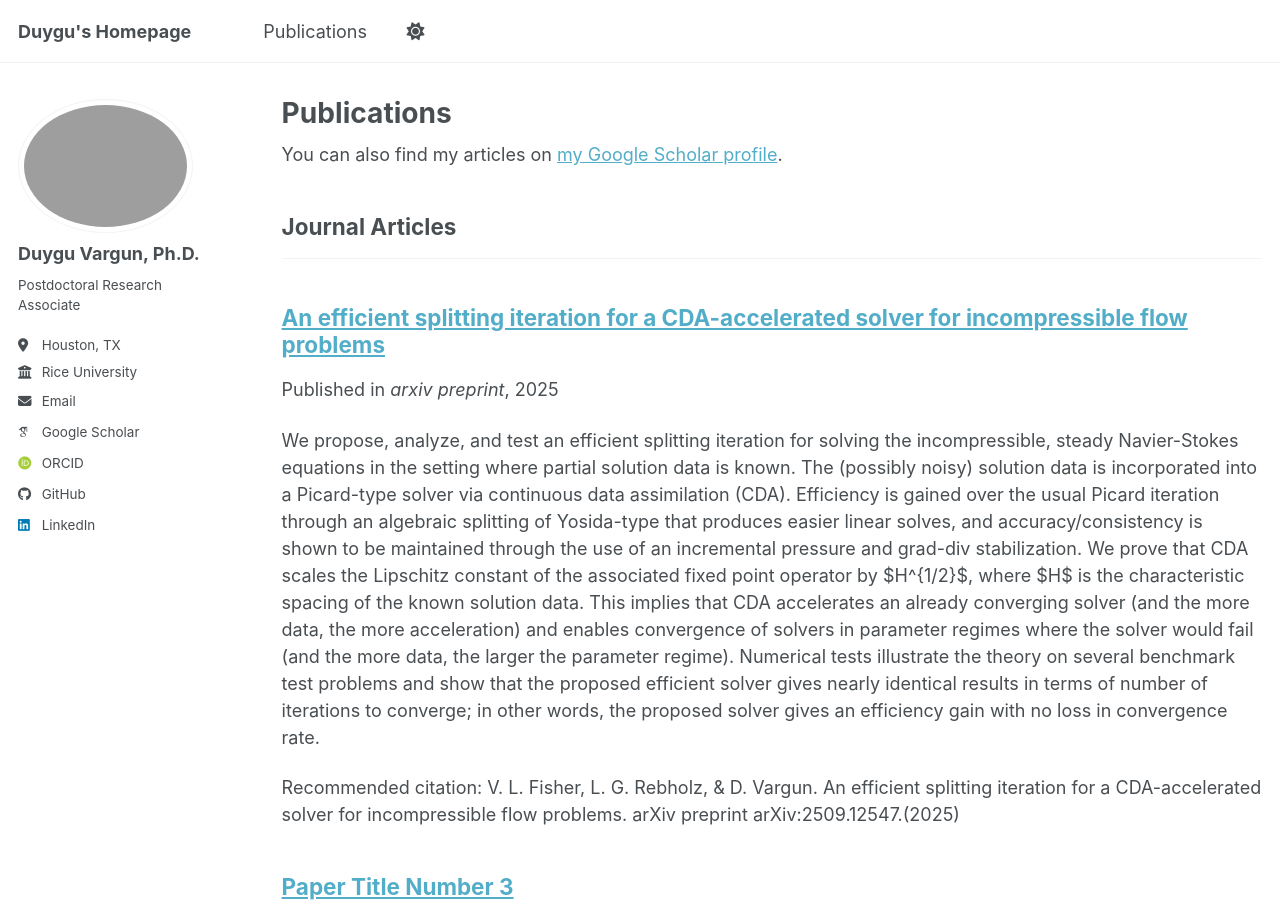
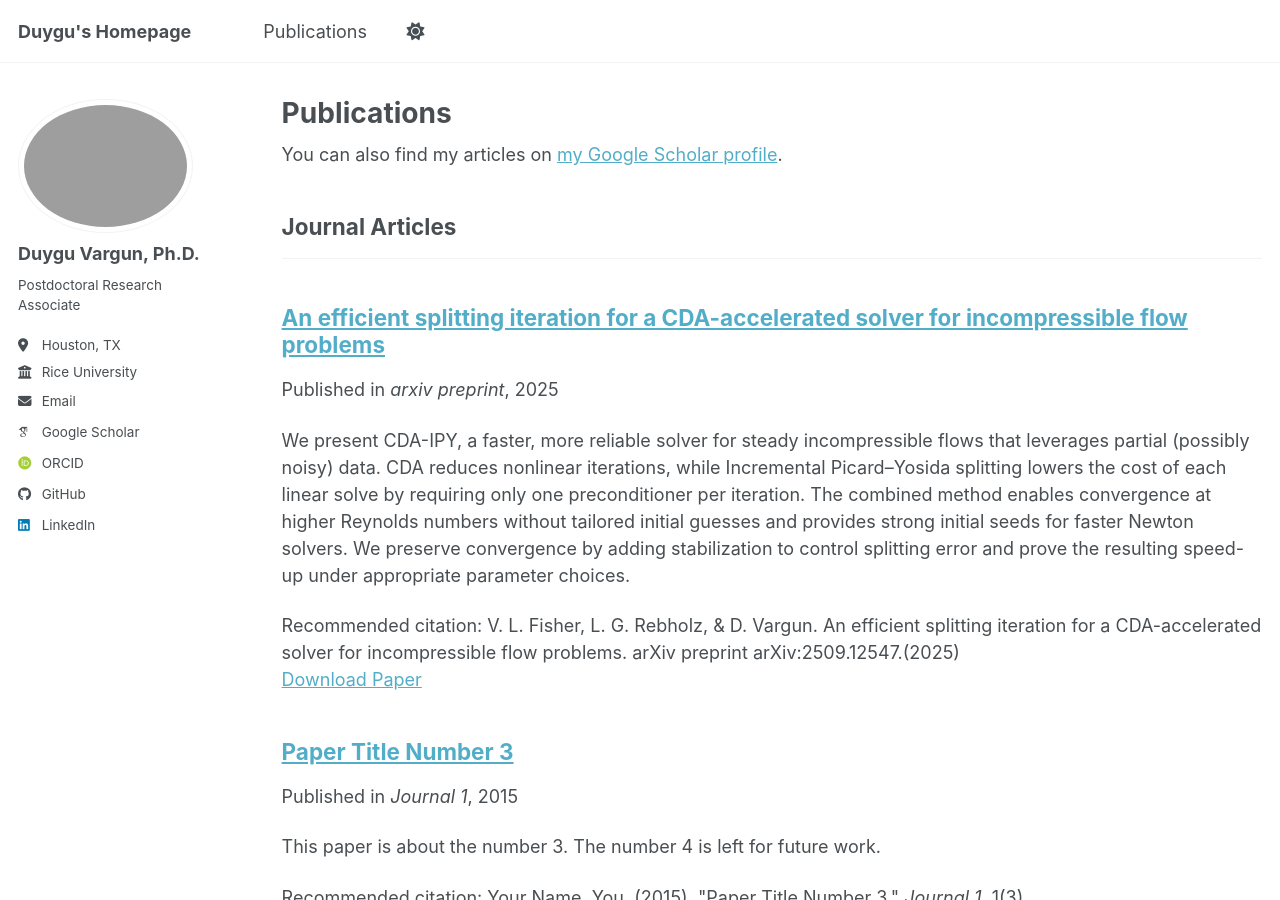
Before and after one commit to dvargun/dvargun.github.io, a Jekyll site: the page built from _pages/publications.html, in a window 1280 px wide and 900 px high. Built offline with Jekyll 4.4.1, drawn with Linux system fonts in a browser that asks for light colours; some web fonts are replaced; a script bundle is joined from its source files by our own code; library files that are not in the unit come from our copies.

Commit message:
add publication

```diff
--- a/_publications/FRV2025.md
+++ b/_publications/FRV2025.md
@@ -3,10 +3,10 @@ title: "An efficient splitting iteration for a CDA-accelerated solver for incomp
 collection: publications
 category: manuscripts
 permalink: /publication/FRV2025
-excerpt: 'We propose, analyze, and test an efficient splitting iteration for solving the incompressible, steady Navier-Stokes equations in the setting where partial solution data is known. The (possibly noisy) solution data is incorporated into a Picard-type solver via continuous data assimilation (CDA). Efficiency is gained over the usual Picard iteration through an algebraic splitting of Yosida-type that produces easier linear solves, and accuracy/consistency is shown to be maintained through the use of an incremental pressure and grad-div stabilization. We prove that CDA scales the Lipschitz constant of the associated fixed point operator by $H^{1/2}$, where $H$ is the characteristic spacing of the known solution data. This implies that CDA accelerates an already converging solver (and the more data, the more acceleration) and enables convergence of solvers in parameter regimes where the solver would fail (and the more data, the larger the parameter regime). Numerical tests illustrate the theory on several benchmark test problems and show that the proposed efficient solver gives nearly identical results in terms of number of iterations to converge; in other words, the proposed solver gives an efficiency gain with no loss in convergence rate.'
+excerpt: 'We present CDA-IPY, a faster, more reliable solver for steady incompressible flows that leverages partial (possibly noisy) data. CDA reduces nonlinear iterations, while Incremental Picard–Yosida splitting lowers the cost of each linear solve by requiring only one preconditioner per iteration. The combined method enables convergence at higher Reynolds numbers without tailored initial guesses and provides strong initial seeds for faster Newton solvers. We preserve convergence by adding stabilization to control splitting error and prove the resulting speed-up under appropriate parameter choices.'
 date: 16 Sep 2025
 venue: 'arxiv preprint'
-# paperurl: 'https://academicpages.github.io/files/paper1.pdf'
+paperurl: 'https://academicpages.github.io/files/paper1.pdf'
 citation: 'V. L. Fisher, L. G. Rebholz, & D. Vargun. An efficient splitting iteration for a CDA-accelerated solver for incompressible flow problems. arXiv preprint arXiv:2509.12547.(2025)'
 ---
 The contents above will be part of a list of publications, if the user clicks the link for the publication than the contents of section will be rendered as a full page, allowing you to provide more information about the paper for the reader. When publications are displayed as a single page, the contents of the above "citation" field will automatically be included below this section in a smaller font.
```
